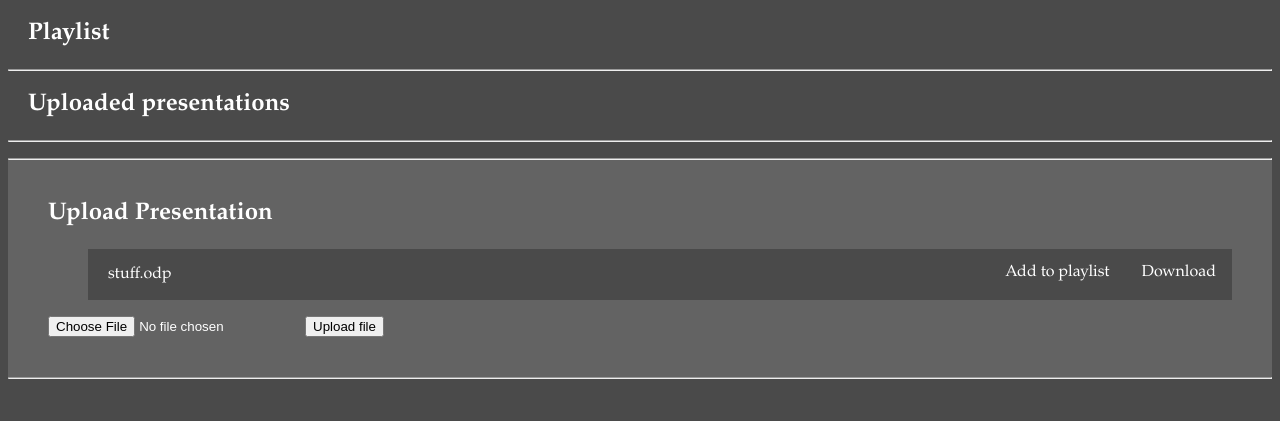
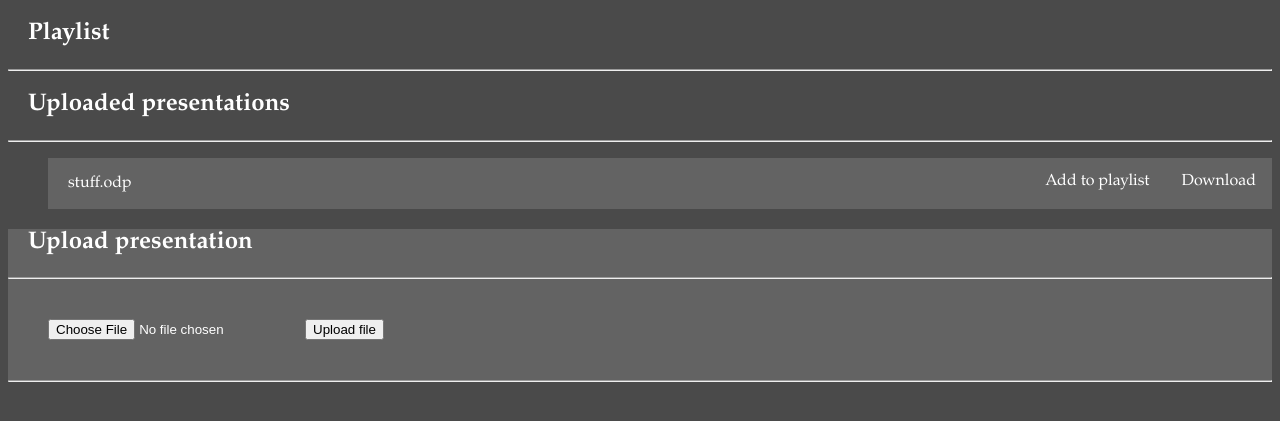
Before and after one commit to Lin2D2/libresign2, a Flask app: page / in a window 1280 px wide. Shown: the part 125-546 px from the top of the page. Run offline with Flask 2, Linux system fonts and the light colour scheme.

Commit message:
hoppala quick fix was in the wrong place

```diff
--- a/libresign2/web_control_panel/static/css/base.css
+++ b/libresign2/web_control_panel/static/css/base.css
@@ -57,7 +57,7 @@ li a:hover {
     margin: 0;
     padding: 0;
     overflow: hidden;
-    background-color: #4A4A4A;
+    background-color: #636363;
 }
 
 .files_li {
--- a/libresign2/web_control_panel/templates/control_panel.html
+++ b/libresign2/web_control_panel/templates/control_panel.html
@@ -13,17 +13,7 @@
     <div>
       <h2 style="margin-left: 20px;">Uploaded presentations</h2>
       <hr>
-      <ul>
-
-      </ul>
-    </div>
-
-    <div class="light_gray">
-      <hr>
-      <div style="margin:40px">
         <div>
-          <h2>Upload Presentation</h2>
-          <div>
             <ul class="sortableFiles" id="files">
                 {% for item in files %}
                     <li class="playlist_item" id="{{item}}">
@@ -35,9 +25,16 @@
                     </li>
                 {% endfor %}
             </ul>
-            </div>
         </div>
+      <ul>
 
+      </ul>
+    </div>
+
+    <div class="light_gray">
+      <h2 style="margin-left: 20px;">Upload presentation</h2>
+      <hr>
+      <div style="margin:40px">
         <div>
           <form method="post" action="/upload" enctype="multipart/form-data">
             <input type="file" name="file" class="upload_input">
```
